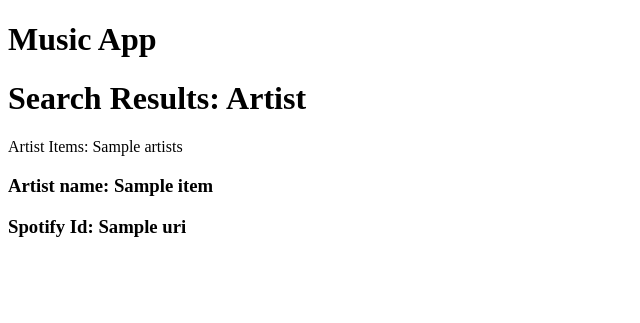
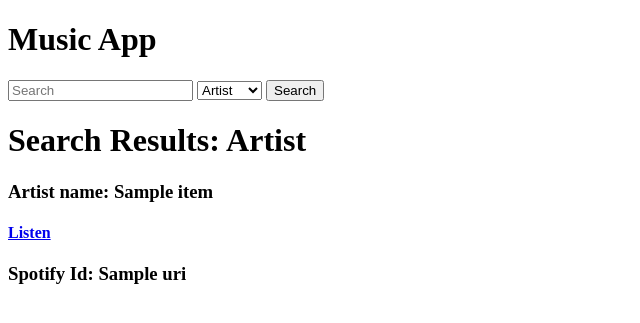
Before and after one commit to EvanReinstein/meenstream, a Django app: template templates/music/search.html in a window 1280 px wide. Shown: the part 26-349 px from the top of the page, without its empty margins (0-640 px from the left). Run offline with Django 3.2, Linux system fonts and the light colour scheme; the template is opened without the code that fills it: most values are stand-ins (such as "Sample title", 1, 10 or a date in 2020).

Commit message:
adds search form

```diff
--- a/music/views.py
+++ b/music/views.py
@@ -27,7 +27,6 @@ def search(request):
     r = artist.content
     artist_decode = json.loads(r.decode())
     # print(artist_decode)
-
     return render(request, 'music/search.html', {'artist_data': artist_decode})
 
 def artist_top_tracks(request):
--- a/templates/music/search.html
+++ b/templates/music/search.html
@@ -4,15 +4,29 @@
 
 
 <!-- get artist name -->
+<form action="https://api.spotify.com/v1/search" method="GET">
+  <input name="q" type="text" placeholder="Search">
+  <select name="type">
+    <option value="artist">Artist</option>
+    <option value="playlist">Playlist</option>
+    <option value="album">Album</option>
+    <option value="track">Track</option>
+  </select>
+  <input type="submit" value="Search">
+</form>
 
 <h1>Search Results: Artist</h1>
 
   {% if artist_data %}
-
-  <p>Artist Items: {{ artist_data.artists.items }}</p>
-
+  <!-- <p>Artist Items: {{ artist_data.artists.items }}</p> -->
     {% for item in artist_data.artists.items %}
       <h3>Artist name: {{ item.name }}<h3>
+        {% for image in item.images %}
+          {% if image.width == 320 %}
+            <img src="{{ image.url }}" alt="">
+          {% endif %}
+        {% endfor %}
+      <h4><a href="{{ item.external_urls.spotify }}">Listen</a></h4>
 
       <h3>Spotify Id: {{ item.uri }}</h3>
 
```
